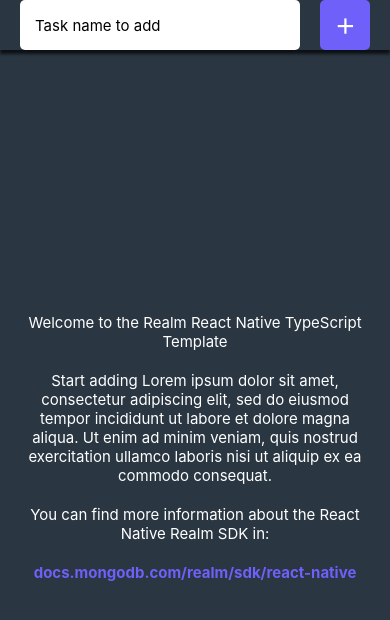
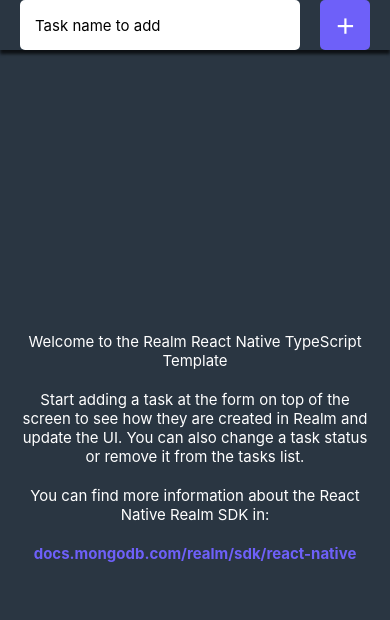
Before and after one commit to zepedr0/react-native-template-realm-js, a React Native app: screen / in a window 390 px wide. Shown: the top 620 px of the page. Built offline with nearby package versions, Linux system fonts and the light colour scheme; what realm would draw is missing.

Commit message:
Changed intro text

```diff
--- a/App.js
+++ b/App.js
@@ -70,7 +70,7 @@
             Welcome to the Realm React Native TypeScript Template
           </Text>
           <Text style={styles.paragraph}>
-            Start adding Lorem ipsum dolor sit amet, consectetur adipiscing elit, sed do eiusmod tempor incididunt ut labore et dolore magna aliqua. Ut enim ad minim veniam, quis nostrud exercitation ullamco laboris nisi ut aliquip ex ea commodo consequat.
+           Start adding a task at the form on top of the screen to see how they are created in Realm and update the UI. You can also change a task status or remove it from the tasks list.
           </Text>
           <Text style={styles.paragraph}>
             You can find more information about the React Native Realm SDK in:
```
